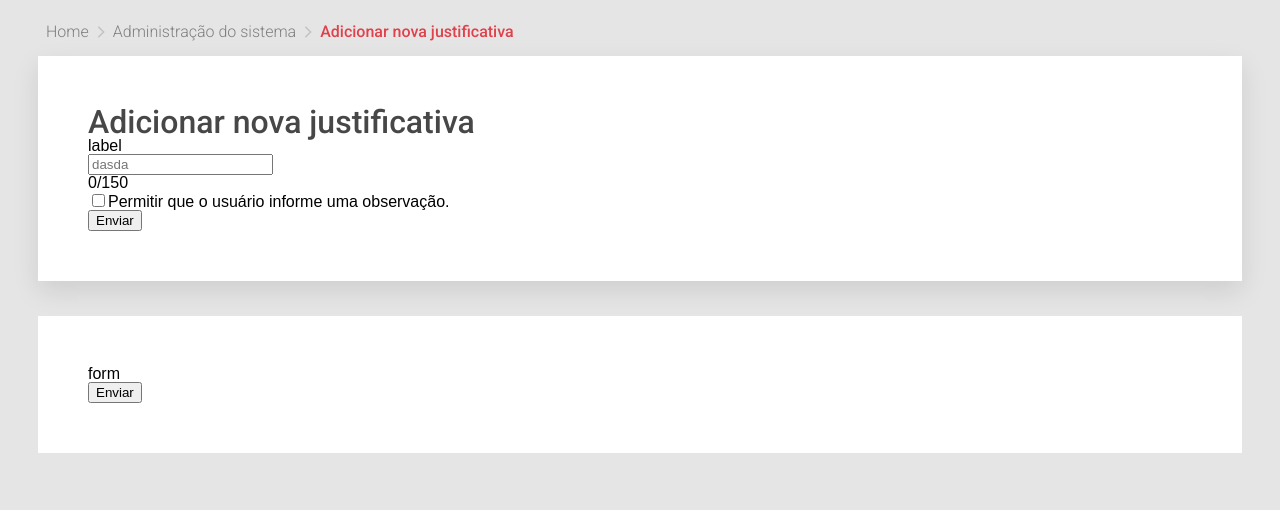
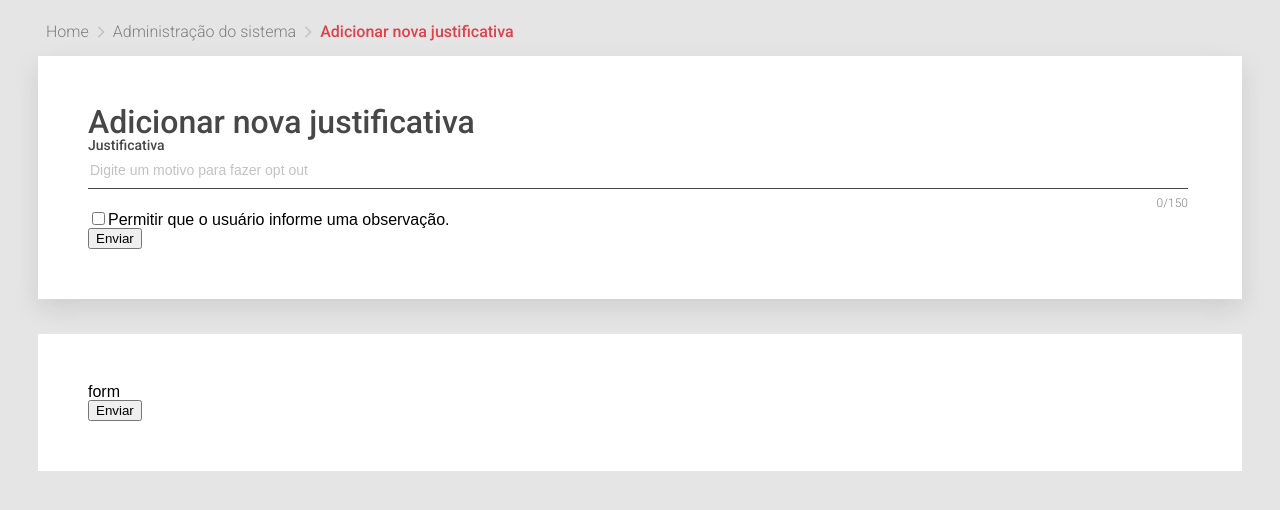
Before and after one commit to jonathansedrez/unregister, a React (Create React App) app: page / in a window 1280 px wide. Shown: the top 510 px of the page. Built offline with nearby package versions, Linux system fonts and the light colour scheme.

Commit message:
add input styles

```diff
--- a/src/components/input/input.component.tsx
+++ b/src/components/input/input.component.tsx
@@ -1,4 +1,5 @@
 import { InputHTMLAttributes } from 'react';
+import './input.styles.scss';
 
 interface InputProps extends InputHTMLAttributes<HTMLInputElement> {
   label?: string;
@@ -9,10 +10,15 @@ interface InputProps extends InputHTMLAttributes<HTMLInputElement> {
 export const Input: React.FC<InputProps> = (props) => {
   const { value, label, maxLength = 150 } = props;
   return (
-    <div>
-      {label && <p>label</p>}
-      <input {...props} value={value} maxLength={maxLength} />
-      <p>{`${value?.length || 0}/${maxLength}`}</p>
+    <div className="input">
+      {label && <p className="input__label">Justificativa </p>}
+      <input
+        className="input__text"
+        {...props}
+        value={value}
+        maxLength={maxLength}
+      />
+      <p className="input__counter">{`${value?.length || 0}/${maxLength}`}</p>
     </div>
   );
 };
--- /dev/null
+++ b/src/components/input/input.styles.scss
@@ -0,0 +1,38 @@
+@import '../../layout/variables.scss';
+
+.input {
+  width: calc(100% - 4px);
+  font-family: 'Roboto';
+
+  .input__label {
+    font-weight: 500;
+    font-size: 14px;
+    color: $darkest-gray;
+  }
+
+  .input__text {
+    min-height: 34px;
+    width: calc(100% - 4px);
+    font-size: 14px;
+    border: none;
+    font-weight: 400;
+    color: $darkest-gray;
+    padding-left: 2px;
+    border-bottom: 1px solid $darkest-gray;
+
+    &::placeholder {
+      font-size: 14px;
+      color: $mid-gray;
+      font-weight: 400;
+    }
+  }
+
+  .input__counter {
+    width: 100%;
+    display: flex;
+    justify-content: flex-end;
+    color: $dark-gray;
+    font-size: 12px;
+    margin-top: 8px;
+  }
+}
--- a/src/containers/justification/justification.container.tsx
+++ b/src/containers/justification/justification.container.tsx
@@ -39,7 +39,7 @@ export const Justification: React.FC = () => {
       <form onSubmit={(event) => event.preventDefault()}>
         <Input
           label="Justificativa"
-          placeholder="dasda"
+          placeholder="Digite um motivo para fazer opt out"
           value={justificationInput}
           onChange={(event) => {
             setJustification(event.target.value);
--- a/src/layout/variables.scss
+++ b/src/layout/variables.scss
@@ -2,4 +2,5 @@ $background: #e5e5e5;
 $white: #fff;
 $dark-gray: #7f7f7f;
 $darkest-gray: #474747;
+$mid-gray: #c2c2c2;
 $red: #e0414b;
```
